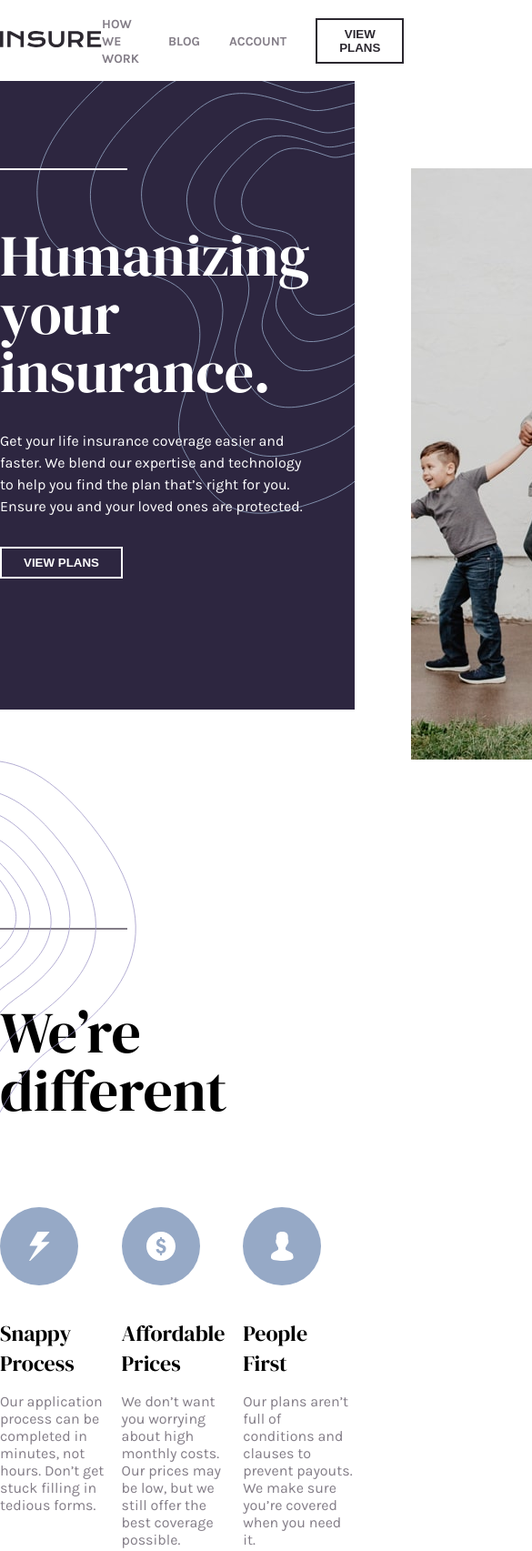
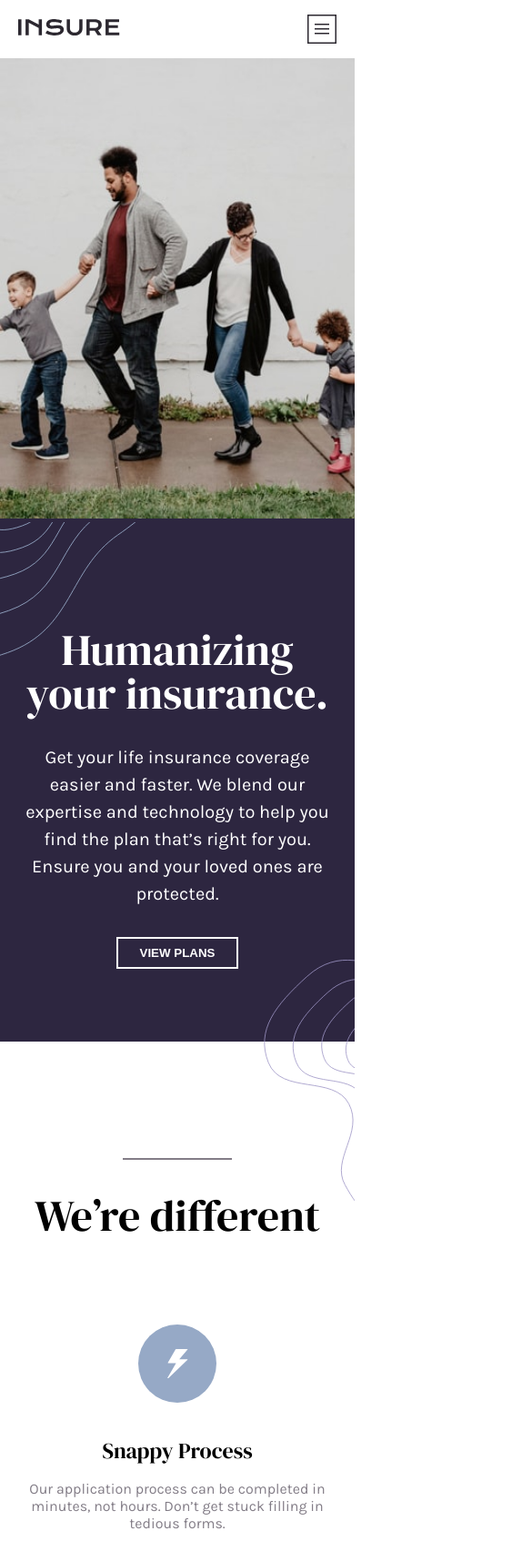
Before and after one commit to abdelilahelhaddad/insure-landing-page, a plain HTML site: page index.html in a window 390 px wide. Shown: the top 1705 px of the page at 91% size, 585 px wide, since content can reach past the window. Drawn offline with Linux system fonts and the light colour scheme.

Commit message:
:iphone: :seedling: Mobile Responsive :sparkles: :iphone:

```diff
--- /dev/null
+++ b/_mobile.scss
@@ -0,0 +1,184 @@
+@media screen and (min-width:280px) and (max-width:768px) {
+
+  .container {
+    margin: 0;
+    width: 100%;
+    text-align: center;
+  }
+
+  #header {
+    .navbar {
+      margin: 0 20px;
+
+      .container {
+
+        ul {
+          background: url('./images/icon-hamburger.svg') no-repeat;
+          width: 32px;
+          height: 32px;
+
+          li {
+            display: none;
+          }
+        }
+      }
+    }
+
+    .hero {
+
+      &::before {
+        position: absolute;
+        content: '';
+        background: url('./images/bg-pattern-intro-right-mobile.svg') no-repeat bottom right;
+        background-size: 100px;
+        height: 149%;
+        width: 100%;
+        z-index: 3;
+      }
+
+      &::after {
+        position: absolute;
+        content: '';
+        background: url('./images/bg-pattern-intro-left-mobile.svg') no-repeat top left;
+        background-size: 150px;
+        height: 100%;
+        width: 100%;
+        top: 68%;
+        z-index: 3;
+      }
+
+      .container {
+        flex-direction: column;
+
+        .content {
+          order: 2;
+          flex: none;
+          margin: 0 20px;
+
+          &::before {
+            content: none;
+          }
+
+          h1 {
+            font-size: 3em;
+          }
+
+          p {
+            font-size: 20px;
+          }
+
+          button {
+            margin-bottom: 5rem;
+          }
+        }
+
+        .image {
+          order: 1;
+          flex: none;
+          position: static;
+          margin: 0;
+          background: url(./images/image-intro-mobile.jpg) no-repeat top center / 100% 100%;
+          height: 60vh;
+          max-width: 768px;
+
+          img {
+            display: none;
+          }
+        }
+      }
+    }
+  }
+
+  #were-different {
+    .container {
+      margin-top: 2rem;
+
+      &::before {
+        left: 50%;
+        transform: translateX(-50%);
+        width: 120px;
+        padding: 1rem 0;
+      }
+
+      h1 {
+        font-size: 3em;
+      }
+
+      .list {
+        flex-direction: column;
+        justify-content: center;
+
+        div {
+          width: 100%;
+
+          h2 {
+            margin-top: 2rem;
+          }
+
+          p {
+            margin: 1rem 20px 4.5rem 20px;
+            color: $Dark-Grayish-Violet;
+          }
+        }
+      }
+    }
+  }
+
+  #how-we-work {
+    margin: 4rem 20px;
+
+    .container {
+      margin-top: 3rem;
+
+      .find-more {
+        flex-direction: column;
+        background: url('./images/bg-pattern-how-we-work-mobile.svg') no-repeat top right, $Dark-Violet;
+        justify-content: center;
+        padding: 5em 1.5rem;
+
+        h1 {
+          font-size: 2.5em;
+        }
+
+        .cta {
+          margin-top: 1rem;
+        }
+      }
+    }
+  }
+
+  #footer {
+    background: url('./images/bg-pattern-footer-mobile.svg') no-repeat top center, $Very-Light-Gray;
+
+    .container {
+      .logo-socials {
+        flex-direction: column;
+        margin: 0 20px;
+
+        .socials {
+          margin-top: 1.5rem;
+        }
+
+        &::after {
+          position: absolute;
+          content: "";
+          border-top: 1px solid $Dark-Grayish-Violet;
+          opacity: 0.4;
+          width: 100%;
+          display: block;
+          margin-top: 6.5rem;
+        }
+      }
+
+      .footer-links {
+        flex-direction: column;
+        margin: 0 20px;
+        padding: 3rem 0;
+
+        div {
+          margin-top: 1rem;
+        }
+      }
+    }
+  }
+}
--- a/style.scss
+++ b/style.scss
@@ -216,7 +216,7 @@ li {
         }
 
         p {
-          margin-top: 1rem;
+          margin: 1rem;
           color: $Dark-Grayish-Violet;
         }
       }
@@ -337,3 +337,5 @@ li {
     }
   }
 }
+
+@import 'mobile';
```
Also changed, not shown: style.css, 1 other file.
